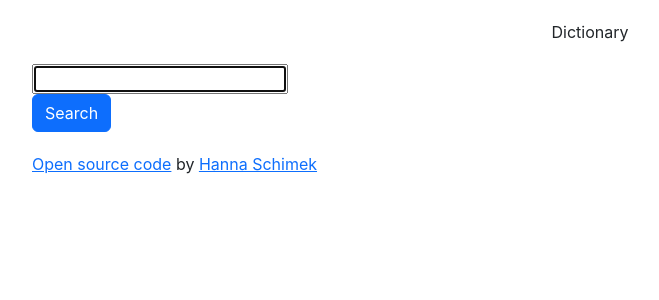
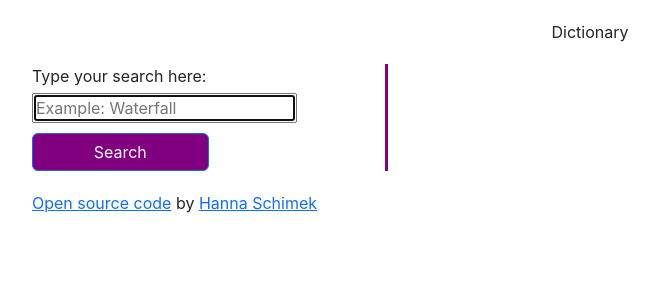
Before and after one commit to hannsch98/react-dictionary, a React (Create React App) app: page / in a window 1280 px wide. Shown: the top 300 px of the page, without its empty margins (50-709 px from the left). Built offline with nearby package versions, Linux system fonts and the light colour scheme.

Commit message:
Basic CSS Styling

```diff
--- a/src/App.css
+++ b/src/App.css
@@ -6,3 +6,7 @@
 .App footer {
 	margin: 20px auto;
 }
+
+.App footer a:hover {
+	color: purple;
+}
--- a/src/Dictionary.css
+++ b/src/Dictionary.css
@@ -1,3 +1,21 @@
 .Dictionary h1 {
 	color: purple;
 }
+
+.Dictionary #search-label {
+	padding-bottom: 5px;
+}
+
+.Dictionary #search-input {
+	width: 75%;
+}
+
+.Dictionary .search-btn {
+	background-color: purple;
+	margin-top: 10px;
+	width: 50%;
+}
+
+.Dictionary .search-form {
+	border-right: 3px solid purple;
+}
--- a/src/Dictionary.js
+++ b/src/Dictionary.js
@@ -27,19 +27,30 @@ export default function Dictionary() {
 
 	return (
 		<div className="Dictionary">
-			<form>
+			<div className="row">
+				<div className="col-4">
+					<form className="search-form">
+						<label for="search-input" id="search-label">
+							Type your search here:
+						</label>
 						<input
 							type="search"
 							autoFocus="on"
 							autoComplete="off"
+							placeholder="Example: Waterfall"
 							onChange={handleKeywordChange}
+							id="search-input"
 						/>
 						<br />
 						<button className="btn btn-primary search-btn" onClick={search}>
 							Search
 						</button>
 					</form>
+				</div>
+				<div className="col-8 search-results">
 					<Results data={results} />
+				</div>
+			</div>
 		</div>
 	);
 }
```
Lines whose indentation alone changed are shown as unchanged.
